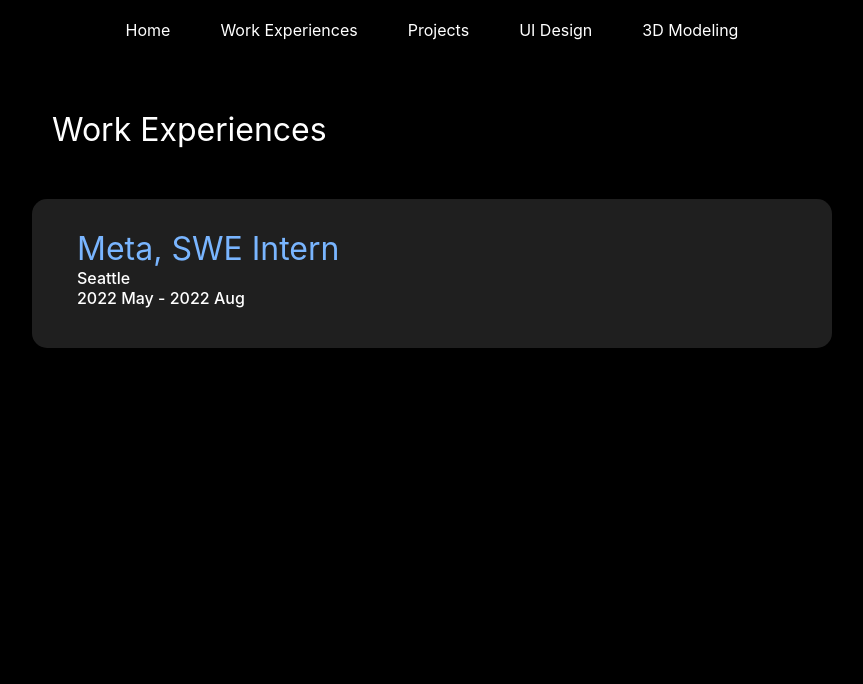
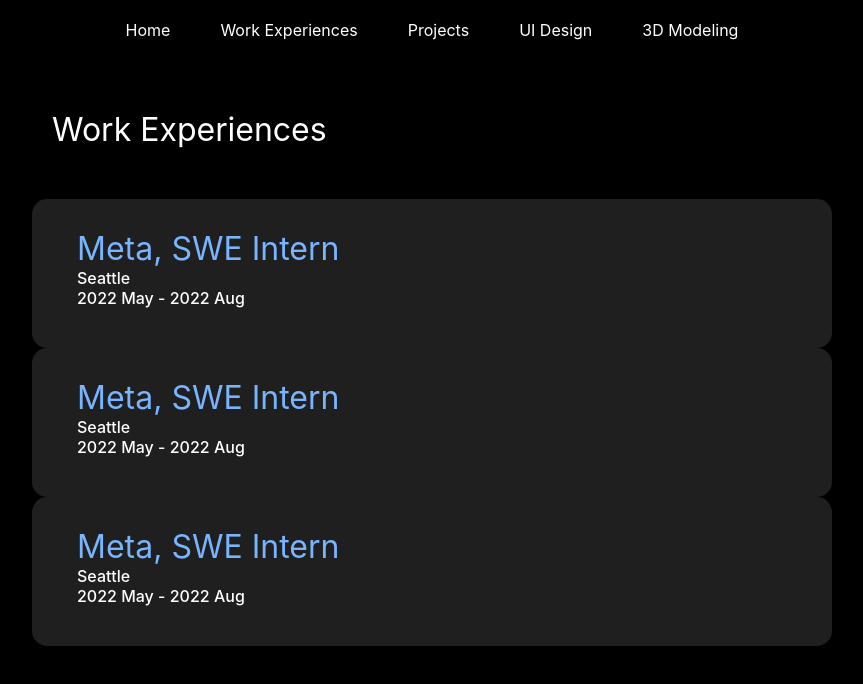
Before and after one commit to karenlinky/personal-website, a React (Create React App) app: page /work_experiences in a window 1280 px wide. Shown: the top 684 px of the page, without its empty margins (208-1071 px from the left). Built offline with nearby package versions, Linux system fonts and the light colour scheme.

Commit message:
Added footer space

```diff
--- a/src/components/responsivePage/responsivePage.css
+++ b/src/components/responsivePage/responsivePage.css
@@ -1,5 +1,6 @@
 .responsivePage {
     margin: auto;
+    padding-bottom: 100px;
     width: 70%;
     max-width: 800px;
 }
--- a/src/components/workExperiences/WorkExperiences.js
+++ b/src/components/workExperiences/WorkExperiences.js
@@ -24,6 +24,16 @@ const WorkExperiences = () => {
           <CardSubheader>Seattle</CardSubheader>
           <CardSubheader>2022 May - 2022 Aug</CardSubheader>
         </Card>
+        <Card className={'workExperiencesCard'} cardContentClassName={'workExperiencesContent'} expandableContent={MetaDescription}>
+          <CardHeader>Meta, SWE Intern</CardHeader>
+          <CardSubheader>Seattle</CardSubheader>
+          <CardSubheader>2022 May - 2022 Aug</CardSubheader>
+        </Card>
+        <Card className={'workExperiencesCard'} cardContentClassName={'workExperiencesContent'} expandableContent={MetaDescription}>
+          <CardHeader>Meta, SWE Intern</CardHeader>
+          <CardSubheader>Seattle</CardSubheader>
+          <CardSubheader>2022 May - 2022 Aug</CardSubheader>
+        </Card>
     </ResponsivePage>
   )
 }
```
